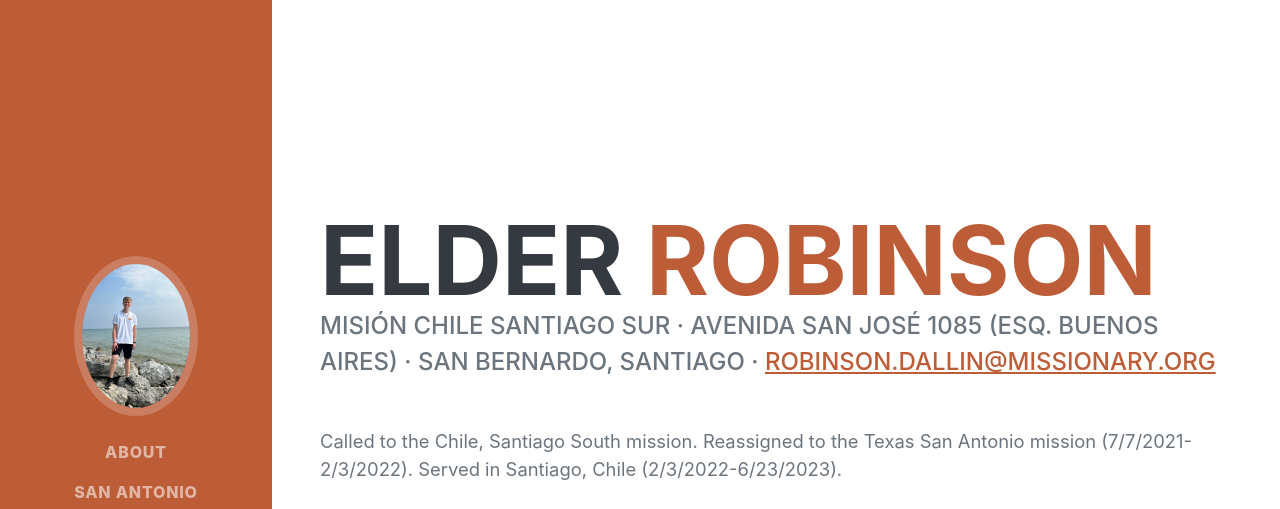
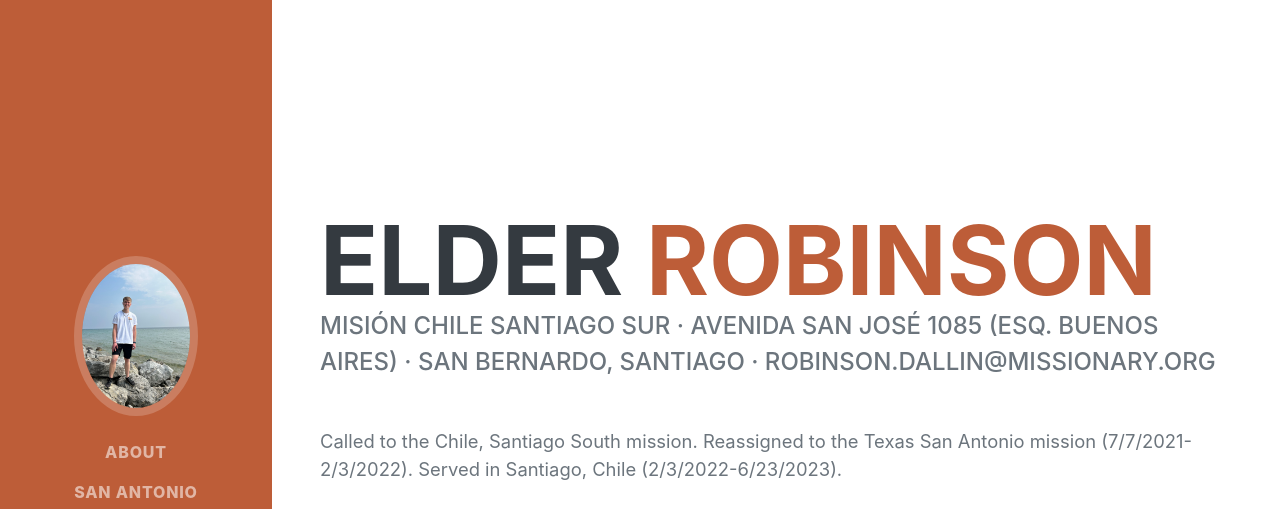
Before and after one commit to dallinrobinson/IS201, a plain HTML site: page index.html in a window 1280 px wide. Shown: the top 509 px of the page. Drawn offline with nearby package versions, Linux system fonts and the light colour scheme; a web font is replaced by a local one.

Commit message:
Update index.html

```diff
--- a/index.html
+++ b/index.html
@@ -41,8 +41,7 @@
                         <span class="text-primary">Robinson</span>
                     </h1>
                     <div class="subheading mb-5">
-                        Misión Chile Santiago Sur · Avenida San José 1085 (esq. Buenos Aires) · San Bernardo, Santiago ·
-                        <a href="dallinr.robinson@gmail.com">robinson.dallin@missionary.org</a>
+                        Misión Chile Santiago Sur · Avenida San José 1085 (esq. Buenos Aires) · San Bernardo, Santiago · robinson.dallin@missionary.org
                     </div>
                     <p class="lead mb-5">Called to the Chile, Santiago South mission. Reassigned to the Texas San Antonio mission (7/7/2021-2/3/2022). Served in Santiago, Chile (2/3/2022-6/23/2023).</p>
                     <div class="social-icons">
```
